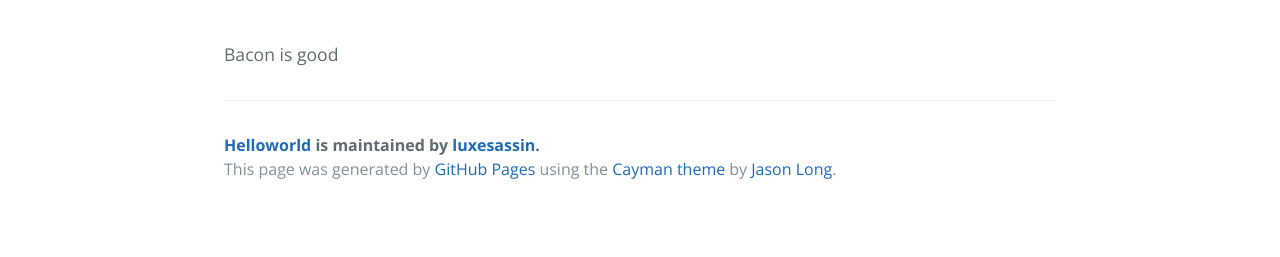
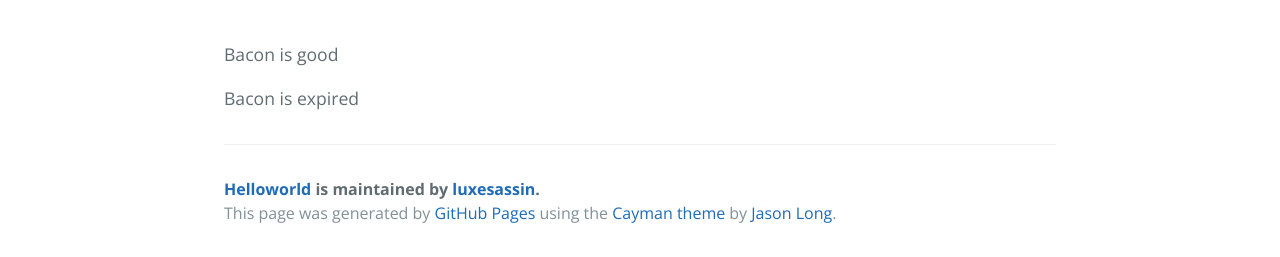
Before and after one commit to michaelnemo/HelloWorld, a plain HTML site: page index.html in a window 1280 px wide. Shown: the part 628-885 px from the top of the page. Before the commit the page ends 841 px from the top, so only its background shows below. Drawn offline with nearby package versions, Linux system fonts and the light colour scheme.

Commit message:
Update index.html

```diff
--- a/index.html
+++ b/index.html
@@ -24,6 +24,7 @@
         <h2>This world is for Gabriel, Jamie, Michael and Renato.</h2>
         <p>Quot caelum stellas tot habet tua Roma puellas.</p>
         <p><br>Bacon is good</br></p>
+        <p>Bacon is expired </p>
       </header>
       <!--
       <h3>
```
